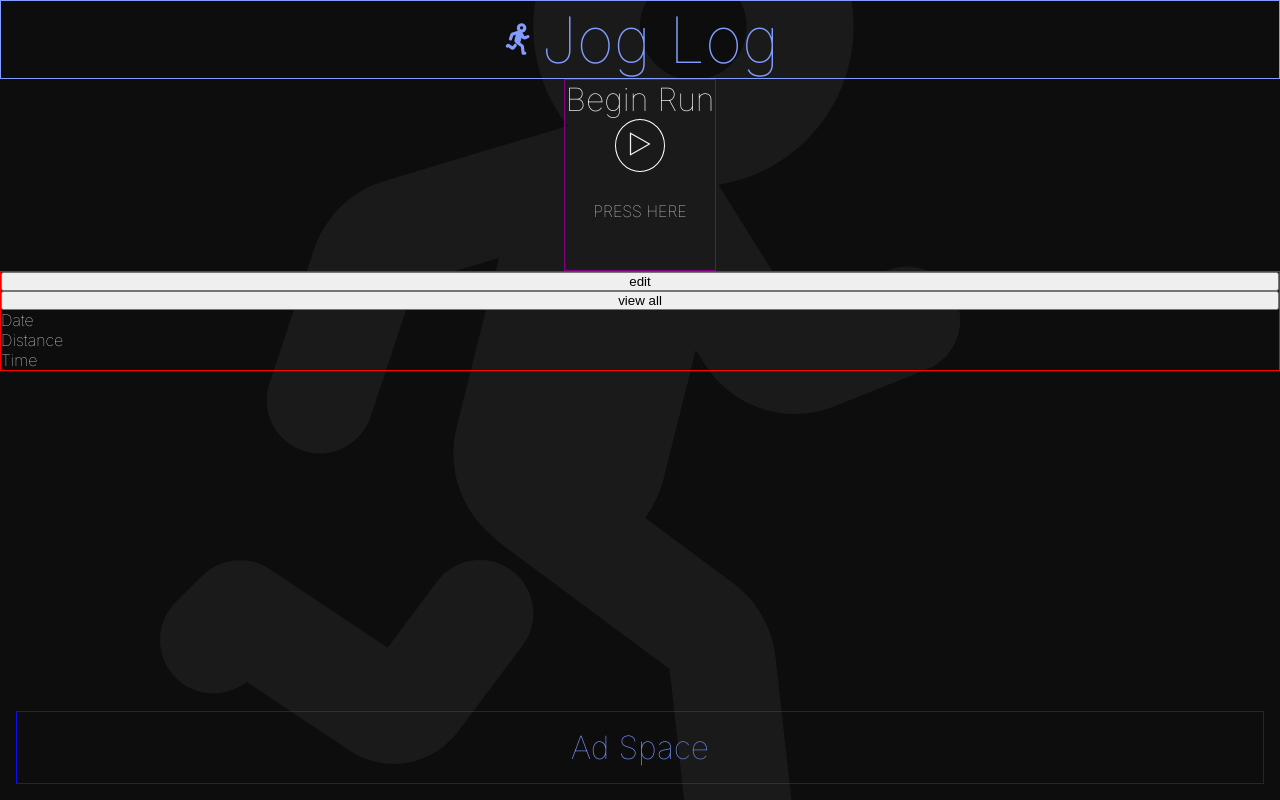
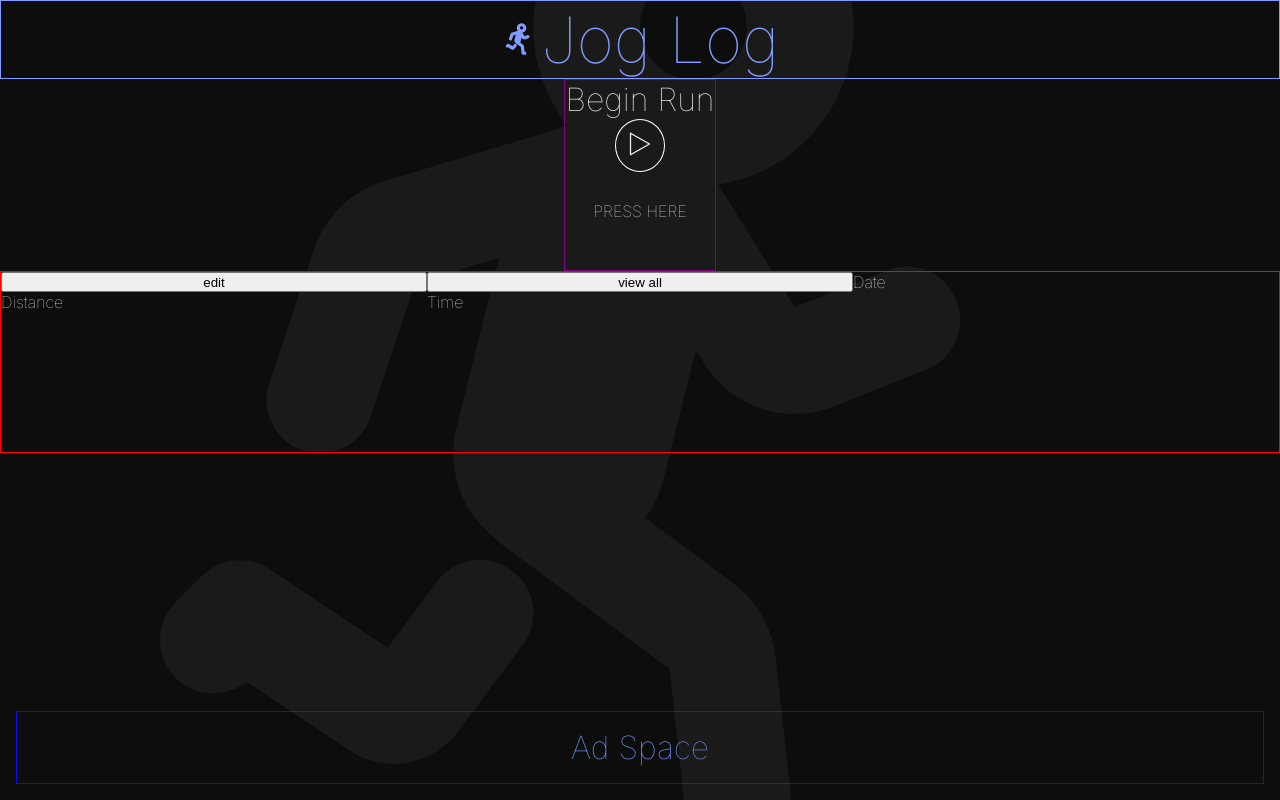
Before and after one commit to Malal0/jog-log-one, a React (Create React App) app: page / in a window 1280 px wide. Both pictures are taken after a click on the button "CONTINUE AS A GUEST". Built offline with nearby package versions, Linux system fonts and the light colour scheme.

Commit message:
added template rows and columns

```diff
--- a/src/SCSS/Records.scss
+++ b/src/SCSS/Records.scss
@@ -3,4 +3,7 @@
 .records {
     border: 1px solid red;
     display: grid;
+    grid-template-columns: repeat(3, 1fr);
+    grid-template-rows: repeat(9, 1fr);
+    max-height: 261px;
 }
```
